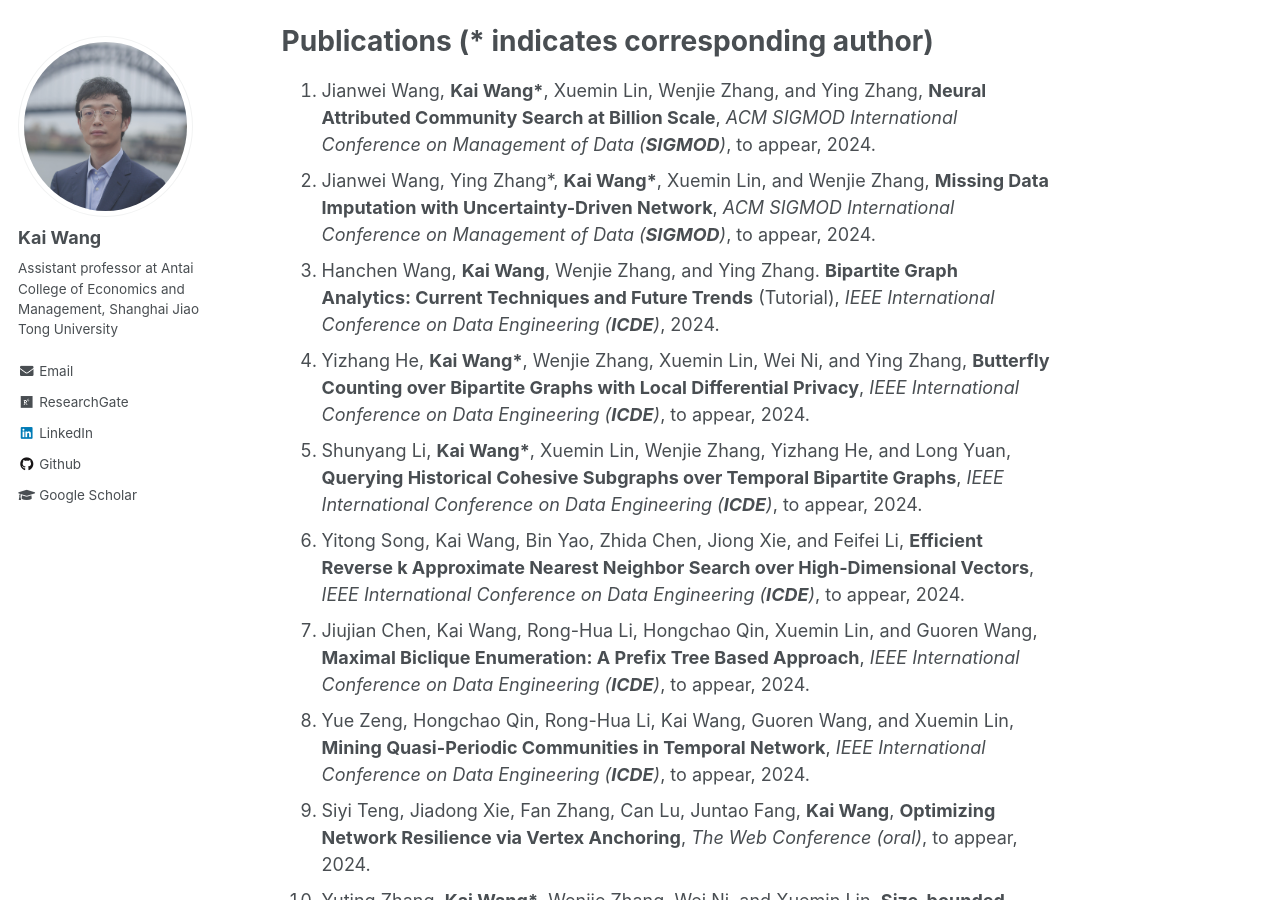
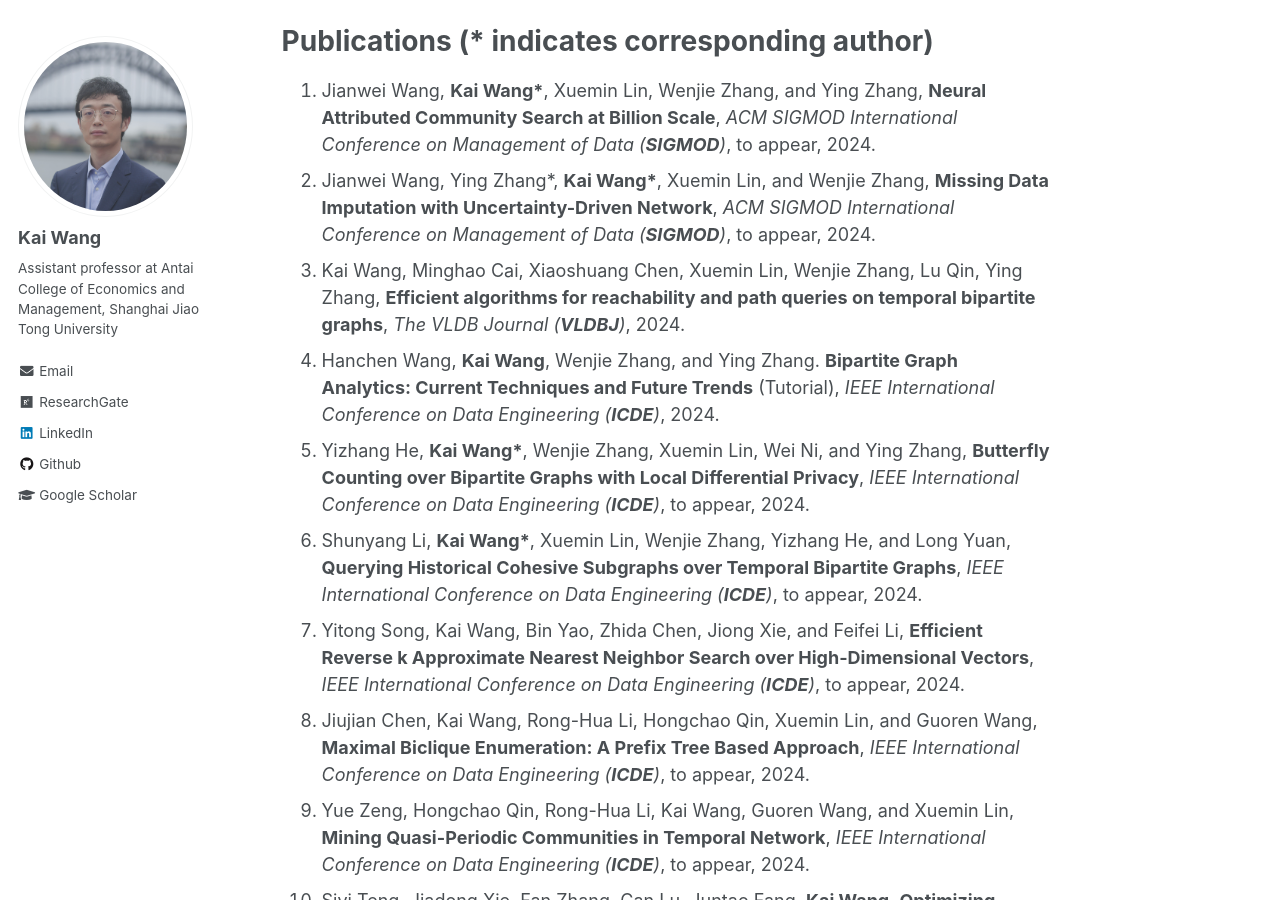
Before and after one commit to cs-kaiwang/cs-kaiwang.github.io, a Jekyll site: the page built from _pages/about.md, in a window 1280 px wide and 900 px high, scrolled down 529 px. Built offline with Jekyll 4.4.1, drawn with Linux system fonts in a browser that asks for light colours.

Commit message:
Update about.md

```diff
--- a/_pages/about.md
+++ b/_pages/about.md
@@ -20,45 +20,46 @@ Publications (* indicates corresponding author)
 ======
 1. Jianwei Wang, **Kai Wang\***, Xuemin Lin, Wenjie Zhang, and Ying Zhang, **Neural Attributed Community Search at Billion Scale**, *ACM SIGMOD International Conference on Management of Data (**SIGMOD**)*, to appear, 2024.
 2. Jianwei Wang, Ying Zhang\*, **Kai Wang\***, Xuemin Lin, and Wenjie Zhang, **Missing Data Imputation with Uncertainty-Driven Network**, *ACM SIGMOD International Conference on Management of Data (**SIGMOD**)*, to appear, 2024.
-3. Hanchen Wang, **Kai Wang**, Wenjie Zhang, and Ying Zhang. **Bipartite Graph Analytics: Current Techniques and Future Trends** (Tutorial), *IEEE International Conference on Data Engineering (**ICDE**)*, 2024.
-4. Yizhang He, **Kai Wang\***, Wenjie Zhang, Xuemin Lin, Wei Ni, and Ying Zhang, **Butterfly Counting over Bipartite Graphs with Local Differential Privacy**, *IEEE International Conference on Data Engineering (**ICDE**)*, to appear, 2024.
-5. Shunyang Li, **Kai Wang\***, Xuemin Lin, Wenjie Zhang, Yizhang He, and Long Yuan, **Querying Historical Cohesive Subgraphs over Temporal Bipartite Graphs**, *IEEE International Conference on Data Engineering (**ICDE**)*, to appear, 2024.
-6. Yitong Song, Kai Wang, Bin Yao, Zhida Chen, Jiong Xie, and Feifei Li, **Efficient Reverse k Approximate Nearest Neighbor Search over High-Dimensional Vectors**, *IEEE International Conference on Data Engineering (**ICDE**)*, to appear, 2024.
-7. Jiujian Chen, Kai Wang, Rong-Hua Li, Hongchao Qin, Xuemin Lin, and Guoren Wang, **Maximal Biclique Enumeration: A Prefix Tree Based Approach**, *IEEE International Conference on Data Engineering (**ICDE**)*, to appear, 2024.
-8. Yue Zeng, Hongchao Qin, Rong-Hua Li, Kai Wang, Guoren Wang, and Xuemin Lin, **Mining Quasi-Periodic Communities in Temporal Network**, *IEEE International Conference on Data Engineering (**ICDE**)*, to appear, 2024.
-9. Siyi Teng, Jiadong Xie, Fan Zhang, Can Lu, Juntao Fang, **Kai Wang**, **Optimizing Network Resilience via Vertex Anchoring**, *The Web Conference (oral)*, to appear, 2024.
-10. Yuting Zhang, **Kai Wang\***, Wenjie Zhang, Wei Ni, and Xuemin Lin. **Size-bounded Community Search over Large Bipartite Graphs**, *International Conference on Extending Database Technology (EDBT)*, to appear, 2024.
-11. Xinwei Cai, Xiangyu Ke, **Kai Wang**, Lu Chen, Tianming Zhang, Qing Liu, and Yunjun Gao. **Efficient Temporal Butterfly Counting and Enumeration on Temporal Bipartite Graphs**. *International Conference on Very Large Data Bases (**VLDB**)*, 17(4): 657 - 670, 2023.
-12. Siyi Teng, Jiadong Xie, Mingkai Zhang, Kai Wang, and Fan Zhang. **IMinimize: A System for Negative Influence Minimization via Vertex Blocking**, *The Conference on Information and Knowledge Management (CIKM)*, pages 5101–5105, 2023.
-13. Yizhang He, **Kai Wang\***, Wenjie Zhang, Xuemin Lin, and Ying Zhang, **Scaling Up k-Clique Densest Subgraph Detection**, *ACM SIGMOD International Conference on Management of Data (**SIGMOD**)*, 1(1):1-26, 2023.
-14. Fan Zhang, Qingyuan Linghu, Jiadong Xie, **Kai Wang\***, Xuemin Lin, Wenjie Zhang, **Quantifying Node Importance over Network Structural Stability**, *ACM SIGKDD Conference on Knowledge Discovery and Data Mining (**SIGKDD**)*, pages 3217-3228, 2023.
-15. Yiwei Zhao, Zi Chen, Long Yuan, Xuemin Lin, and **Kai Wang**, **Index-Based Biclique Percolation Communities Search on Bipartite graphs**, *IEEE International Conference on Data Engineering (**ICDE**)*, pages 2699-2712, 2023.
-16. Jiadong Xie, Fan Zhang, **Kai Wang**, Xuemin Lin, and Wenjie Zhang, **Minimizing the Influence of Misinformation via Vertex Blocking**, *IEEE International Conference on Data Engineering (**ICDE**)*, pages 789-801, 2023.
-17. **Kai Wang**, Gengda Zhao, Wenjie Zhang, Xuemin Lin, Ying Zhang, Yizhang He, Chunxiao Li. **Cohesive Subgraph Discovery over Uncertain Bipartite Graphs**, *IEEE Transactions on Knowledge and Data Engineering (**TKDE**)*, 35(11):11165 - 11179, 2023.
-18. **Kai Wang**, Xuemin Lin, Lu Qin, Wenjie Zhang, and Ying Zhang. **Accelerated butterfly counting with vertex priority on bipartite graphs**, *The VLDB Journal (**VLDBJ**)*, 32(2): 257-281, 2022.
-19. Yixiang Fang, **Kai Wang**, Xuemin Lin, and Wenjie Zhang. **Cohesive Subgraph Search over Big Heterogeneous Information Networks** (Book), *Springer Briefs in Computer Science*, Springer Nature, ISBN: 978-3-030-97568-5, 2022.
-20. Yuren Mao, Yaobo Liang, Nan Duan, Haobo Wang, **Kai Wang**, Lu Chen, and Yunjun Gao, **Less-forgetting Multi-lingual Fine-tuning**, *Conference on Neural Information Processing Systems (**NeurIPS**)*, pages 14917-14928, 2022.
-21. **Kai Wang**, Wenjie Zhang, Xuemin Lin, Lu Qin, and Alexander Zhou. **Efficient Personalized Maximum Biclique Search**, *IEEE International Conference on Data Engineering (**ICDE**)*, pages 498-511, 2022.
-22. **Kai Wang**, Wenjie Zhang, Xuemin Lin, Ying Zhang, and Shunyang Li. **Discovering Hierarchy of Bipartite Graphs with Cohesive Subgraphs**, *IEEE International Conference on Data Engineering (**ICDE**)*, pages 2291-2305, 2022.
-23. Gengda Zhao, **Kai Wang\***, Wenjie Zhang, Xuemin Lin, Ying Zhang, and Yizhang He. **Efficient Computation of Cohesive Subgraphs in Uncertain Bipartite Graphs**, *IEEE International Conference on Data Engineering (**ICDE**)*, pages 2333-2345, 2022.
-24. Yizhang He, **Kai Wang\***, Wenjie Zhang, Xuemin Lin, and Ying Zhang. **Efficient Reinforcement of Bipartite Networks at Billion Scale**, *IEEE International Conference on Data Engineering (**ICDE**)*, pages 446-458, 2022.
-25. **Kai Wang**, Wenjie Zhang, Ying Zhang, Lu Qin, and Yuting Zhang. **Discovering Significant Communities on Bipartite Graphs: An Index-based Approach**, *IEEE Transactions on Knowledge and Data Engineering (**TKDE**)*, 35(3): 2471-2485, 2021.
-26. Yuting Zhang, **Kai Wang\***, Wenjie Zhang, Xuemin Lin, and Ying Zhang. **Pareto-Optimal Community Search on Large Bipartite Graphs**, *The Conference on Information and Knowledge Management (CIKM)*, pages 2647-2656, 2021.
-27. **Kai Wang**, Yiheng Hu, Xuemin Lin, Wenjie Zhang, Lu Qin, and Ying Zhang. **CohBGA: A Cohesive Structure Based Bipartite Graph Analytics System** (Demo), *The Conference on Information and Knowledge Management (CIKM)*, pages 4799-4803, 2021.
-28. Xiaoshuang Chen, **Kai Wang\***, Xuemin Lin, Wenjie Zhang, Lu Qin, and Ying Zhang. **Efficiently Answering Reachability and Path Queries on Temporal Bipartite Graphs**, *International Conference on Very Large Data Bases (**VLDB**)*, 14(10): 1845-1858, 2021.
-29. Yixiang Fang, **Kai Wang**, Xuemin Lin, and Wenjie Zhang. **Cohesive Subgraph Search over Big Heterogeneous Information Networks: Applications, Challenges, and Solutions** (Tutorial), *ACM SIGMOD International Conference on Management of Data (**SIGMOD**)*, pages 2829-2838, 2021.
-30. **Kai Wang**, Xuemin Lin, Lu Qin, Wenjie Zhang, and Ying Zhang. **Towards Efficient Solutions of Bitruss Decomposition for Large-scale Bipartite Graphs**, *The VLDB Journal (**VLDBJ**)*, 31(2): 203-226, 2021.
-31. Yizhang He, **Kai Wang\***, Wenjie Zhang, Xuemin Lin, and Ying Zhang. **Exploring Cohesive Subgraphs with Vertex Engagement and Tie Strength in Bipartite Graphs**, *Information Sciences*, 572: 277-296, 2021.
-32. Fan Zhang, Jiadong Xie, **Kai Wang**, Shiyu Yang, Yu Jiang. **Discovering Key Users for Defending Network Structural Stability**, *World Wide Web*, 25(2): 679-701, 2021.
-33. Bo Tang, Man Lung Yiu, Kyriakos Mouratidis, Jiahao Zhang, and **Kai Wang**. **On Discovering Motifs and Frequent Patterns in Spatial Trajectories with Discrete Frechet Distance**, *GeoInformatica*, 26(1): 29-66, 2021.
-34. **Kai Wang**, Wenjie Zhang, Xuemin Lin, Ying Zhang, Lu Qin, and Yuting Zhang. **Efficient and Effective Community Search on Large-scale Bipartite Graphs**, *IEEE International Conference on Data Engineering (**ICDE**)*, pages 85-96, 2021.
-35. **Kai Wang**, Shuting Wang, Xin Cao, and Lu Qin. **Efficient Radius-bounded Community Search in Geo-social Networks**, *IEEE Transactions on Knowledge and Data Engineering (**TKDE**)*, 34(9): 4186-4200, 2020.
-36. Maryam Ghafouri, **Kai Wang\***, Fan Zhang, Ying Zhang, and Xuemin Lin. **Efficient Graph Hierarchical Decomposition With User Engagement And Tie Strength**, *International Conference on Database Systems for Advanced Applications (DASFAA)*, pages 448-465, 2020.
-37. **Kai Wang**, Xuemin Lin, Lu Qin, Wenjie Zhang, and Ying Zhang. **Efficient Bitruss Decomposition for Large-scale Bipartite Graphs**, *IEEE International Conference on Data Engineering (**ICDE**)*, pages 661-672, 2020.
-38. **Kai Wang**, Xuemin Lin, Lu Qin, Wenjie Zhang, and Ying Zhang. **Vertex Priority Based Butterfly Counting for Large-scale Bipartite Networks**, *International Conference on Very Large Data Bases (**VLDB**)*, 12(10): 1139-1152, 2019.
-39. **Kai Wang**, Xin Cao, Xuemin Lin, Wenjie Zhang, and Lu Qin. **Efficient Computing of Radius-bounded k-cores**, *IEEE International Conference on Data Engineering (**ICDE**)*, pages 233-244, 2018.
-40. Bo Tang, Man Lung Yiu, Kyriakos Mouratidis, and **Kai Wang**. **Efficient Motif Discovery in Spatial Trajectories using Discrete Fréchet Distance**, *International Conference on Extending Database Technology (EDBT)*, pages 378-389, 2017.
-41. Lu Chen, Yunjun Gao, **Kai Wang**, Christian S Jensen, and Gang Chen. **Answering Why-not Questions on Metric Probabilistic Range Queries**, *IEEE International Conference on Data Engineering (**ICDE**)*, pages 767-778, 2016.
+3. Kai Wang, Minghao Cai, Xiaoshuang Chen, Xuemin Lin, Wenjie Zhang, Lu Qin, Ying Zhang, **Efficient algorithms for reachability and path queries on temporal bipartite graphs**, *The VLDB Journal (**VLDBJ**)*, 2024.
+4. Hanchen Wang, **Kai Wang**, Wenjie Zhang, and Ying Zhang. **Bipartite Graph Analytics: Current Techniques and Future Trends** (Tutorial), *IEEE International Conference on Data Engineering (**ICDE**)*, 2024.
+5. Yizhang He, **Kai Wang\***, Wenjie Zhang, Xuemin Lin, Wei Ni, and Ying Zhang, **Butterfly Counting over Bipartite Graphs with Local Differential Privacy**, *IEEE International Conference on Data Engineering (**ICDE**)*, to appear, 2024.
+6. Shunyang Li, **Kai Wang\***, Xuemin Lin, Wenjie Zhang, Yizhang He, and Long Yuan, **Querying Historical Cohesive Subgraphs over Temporal Bipartite Graphs**, *IEEE International Conference on Data Engineering (**ICDE**)*, to appear, 2024.
+7. Yitong Song, Kai Wang, Bin Yao, Zhida Chen, Jiong Xie, and Feifei Li, **Efficient Reverse k Approximate Nearest Neighbor Search over High-Dimensional Vectors**, *IEEE International Conference on Data Engineering (**ICDE**)*, to appear, 2024.
+8. Jiujian Chen, Kai Wang, Rong-Hua Li, Hongchao Qin, Xuemin Lin, and Guoren Wang, **Maximal Biclique Enumeration: A Prefix Tree Based Approach**, *IEEE International Conference on Data Engineering (**ICDE**)*, to appear, 2024.
+9. Yue Zeng, Hongchao Qin, Rong-Hua Li, Kai Wang, Guoren Wang, and Xuemin Lin, **Mining Quasi-Periodic Communities in Temporal Network**, *IEEE International Conference on Data Engineering (**ICDE**)*, to appear, 2024.
+10. Siyi Teng, Jiadong Xie, Fan Zhang, Can Lu, Juntao Fang, **Kai Wang**, **Optimizing Network Resilience via Vertex Anchoring**, *The Web Conference (oral)*, to appear, 2024.
+11. Yuting Zhang, **Kai Wang\***, Wenjie Zhang, Wei Ni, and Xuemin Lin. **Size-bounded Community Search over Large Bipartite Graphs**, *International Conference on Extending Database Technology (EDBT)*, to appear, 2024.
+12. Xinwei Cai, Xiangyu Ke, **Kai Wang**, Lu Chen, Tianming Zhang, Qing Liu, and Yunjun Gao. **Efficient Temporal Butterfly Counting and Enumeration on Temporal Bipartite Graphs**. *International Conference on Very Large Data Bases (**VLDB**)*, 17(4): 657 - 670, 2023.
+13. Siyi Teng, Jiadong Xie, Mingkai Zhang, Kai Wang, and Fan Zhang. **IMinimize: A System for Negative Influence Minimization via Vertex Blocking**, *The Conference on Information and Knowledge Management (CIKM)*, pages 5101–5105, 2023.
+14. Yizhang He, **Kai Wang\***, Wenjie Zhang, Xuemin Lin, and Ying Zhang, **Scaling Up k-Clique Densest Subgraph Detection**, *ACM SIGMOD International Conference on Management of Data (**SIGMOD**)*, 1(1):1-26, 2023.
+15. Fan Zhang, Qingyuan Linghu, Jiadong Xie, **Kai Wang\***, Xuemin Lin, Wenjie Zhang, **Quantifying Node Importance over Network Structural Stability**, *ACM SIGKDD Conference on Knowledge Discovery and Data Mining (**SIGKDD**)*, pages 3217-3228, 2023.
+16. Yiwei Zhao, Zi Chen, Long Yuan, Xuemin Lin, and **Kai Wang**, **Index-Based Biclique Percolation Communities Search on Bipartite graphs**, *IEEE International Conference on Data Engineering (**ICDE**)*, pages 2699-2712, 2023.
+17. Jiadong Xie, Fan Zhang, **Kai Wang**, Xuemin Lin, and Wenjie Zhang, **Minimizing the Influence of Misinformation via Vertex Blocking**, *IEEE International Conference on Data Engineering (**ICDE**)*, pages 789-801, 2023.
+18. **Kai Wang**, Gengda Zhao, Wenjie Zhang, Xuemin Lin, Ying Zhang, Yizhang He, Chunxiao Li. **Cohesive Subgraph Discovery over Uncertain Bipartite Graphs**, *IEEE Transactions on Knowledge and Data Engineering (**TKDE**)*, 35(11):11165 - 11179, 2023.
+19. **Kai Wang**, Xuemin Lin, Lu Qin, Wenjie Zhang, and Ying Zhang. **Accelerated butterfly counting with vertex priority on bipartite graphs**, *The VLDB Journal (**VLDBJ**)*, 32(2): 257-281, 2022.
+20. Yixiang Fang, **Kai Wang**, Xuemin Lin, and Wenjie Zhang. **Cohesive Subgraph Search over Big Heterogeneous Information Networks** (Book), *Springer Briefs in Computer Science*, Springer Nature, ISBN: 978-3-030-97568-5, 2022.
+21. Yuren Mao, Yaobo Liang, Nan Duan, Haobo Wang, **Kai Wang**, Lu Chen, and Yunjun Gao, **Less-forgetting Multi-lingual Fine-tuning**, *Conference on Neural Information Processing Systems (**NeurIPS**)*, pages 14917-14928, 2022.
+22. **Kai Wang**, Wenjie Zhang, Xuemin Lin, Lu Qin, and Alexander Zhou. **Efficient Personalized Maximum Biclique Search**, *IEEE International Conference on Data Engineering (**ICDE**)*, pages 498-511, 2022.
+23. **Kai Wang**, Wenjie Zhang, Xuemin Lin, Ying Zhang, and Shunyang Li. **Discovering Hierarchy of Bipartite Graphs with Cohesive Subgraphs**, *IEEE International Conference on Data Engineering (**ICDE**)*, pages 2291-2305, 2022.
+24. Gengda Zhao, **Kai Wang\***, Wenjie Zhang, Xuemin Lin, Ying Zhang, and Yizhang He. **Efficient Computation of Cohesive Subgraphs in Uncertain Bipartite Graphs**, *IEEE International Conference on Data Engineering (**ICDE**)*, pages 2333-2345, 2022.
+25. Yizhang He, **Kai Wang\***, Wenjie Zhang, Xuemin Lin, and Ying Zhang. **Efficient Reinforcement of Bipartite Networks at Billion Scale**, *IEEE International Conference on Data Engineering (**ICDE**)*, pages 446-458, 2022.
+26. **Kai Wang**, Wenjie Zhang, Ying Zhang, Lu Qin, and Yuting Zhang. **Discovering Significant Communities on Bipartite Graphs: An Index-based Approach**, *IEEE Transactions on Knowledge and Data Engineering (**TKDE**)*, 35(3): 2471-2485, 2021.
+27. Yuting Zhang, **Kai Wang\***, Wenjie Zhang, Xuemin Lin, and Ying Zhang. **Pareto-Optimal Community Search on Large Bipartite Graphs**, *The Conference on Information and Knowledge Management (CIKM)*, pages 2647-2656, 2021.
+28. **Kai Wang**, Yiheng Hu, Xuemin Lin, Wenjie Zhang, Lu Qin, and Ying Zhang. **CohBGA: A Cohesive Structure Based Bipartite Graph Analytics System** (Demo), *The Conference on Information and Knowledge Management (CIKM)*, pages 4799-4803, 2021.
+29. Xiaoshuang Chen, **Kai Wang\***, Xuemin Lin, Wenjie Zhang, Lu Qin, and Ying Zhang. **Efficiently Answering Reachability and Path Queries on Temporal Bipartite Graphs**, *International Conference on Very Large Data Bases (**VLDB**)*, 14(10): 1845-1858, 2021.
+30. Yixiang Fang, **Kai Wang**, Xuemin Lin, and Wenjie Zhang. **Cohesive Subgraph Search over Big Heterogeneous Information Networks: Applications, Challenges, and Solutions** (Tutorial), *ACM SIGMOD International Conference on Management of Data (**SIGMOD**)*, pages 2829-2838, 2021.
+31. **Kai Wang**, Xuemin Lin, Lu Qin, Wenjie Zhang, and Ying Zhang. **Towards Efficient Solutions of Bitruss Decomposition for Large-scale Bipartite Graphs**, *The VLDB Journal (**VLDBJ**)*, 31(2): 203-226, 2021.
+32. Yizhang He, **Kai Wang\***, Wenjie Zhang, Xuemin Lin, and Ying Zhang. **Exploring Cohesive Subgraphs with Vertex Engagement and Tie Strength in Bipartite Graphs**, *Information Sciences*, 572: 277-296, 2021.
+33. Fan Zhang, Jiadong Xie, **Kai Wang**, Shiyu Yang, Yu Jiang. **Discovering Key Users for Defending Network Structural Stability**, *World Wide Web*, 25(2): 679-701, 2021.
+34. Bo Tang, Man Lung Yiu, Kyriakos Mouratidis, Jiahao Zhang, and **Kai Wang**. **On Discovering Motifs and Frequent Patterns in Spatial Trajectories with Discrete Frechet Distance**, *GeoInformatica*, 26(1): 29-66, 2021.
+35. **Kai Wang**, Wenjie Zhang, Xuemin Lin, Ying Zhang, Lu Qin, and Yuting Zhang. **Efficient and Effective Community Search on Large-scale Bipartite Graphs**, *IEEE International Conference on Data Engineering (**ICDE**)*, pages 85-96, 2021.
+36. **Kai Wang**, Shuting Wang, Xin Cao, and Lu Qin. **Efficient Radius-bounded Community Search in Geo-social Networks**, *IEEE Transactions on Knowledge and Data Engineering (**TKDE**)*, 34(9): 4186-4200, 2020.
+37. Maryam Ghafouri, **Kai Wang\***, Fan Zhang, Ying Zhang, and Xuemin Lin. **Efficient Graph Hierarchical Decomposition With User Engagement And Tie Strength**, *International Conference on Database Systems for Advanced Applications (DASFAA)*, pages 448-465, 2020.
+38. **Kai Wang**, Xuemin Lin, Lu Qin, Wenjie Zhang, and Ying Zhang. **Efficient Bitruss Decomposition for Large-scale Bipartite Graphs**, *IEEE International Conference on Data Engineering (**ICDE**)*, pages 661-672, 2020.
+39. **Kai Wang**, Xuemin Lin, Lu Qin, Wenjie Zhang, and Ying Zhang. **Vertex Priority Based Butterfly Counting for Large-scale Bipartite Networks**, *International Conference on Very Large Data Bases (**VLDB**)*, 12(10): 1139-1152, 2019.
+40. **Kai Wang**, Xin Cao, Xuemin Lin, Wenjie Zhang, and Lu Qin. **Efficient Computing of Radius-bounded k-cores**, *IEEE International Conference on Data Engineering (**ICDE**)*, pages 233-244, 2018.
+41. Bo Tang, Man Lung Yiu, Kyriakos Mouratidis, and **Kai Wang**. **Efficient Motif Discovery in Spatial Trajectories using Discrete Fréchet Distance**, *International Conference on Extending Database Technology (EDBT)*, pages 378-389, 2017.
+42. Lu Chen, Yunjun Gao, **Kai Wang**, Christian S Jensen, and Gang Chen. **Answering Why-not Questions on Metric Probabilistic Range Queries**, *IEEE International Conference on Data Engineering (**ICDE**)*, pages 767-778, 2016.
 
 
 Talks
```
